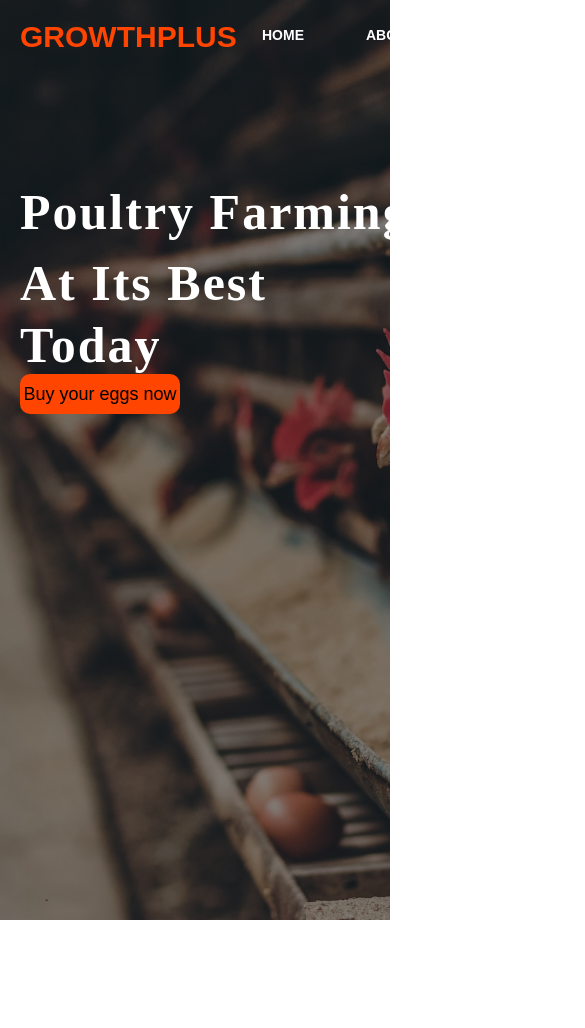
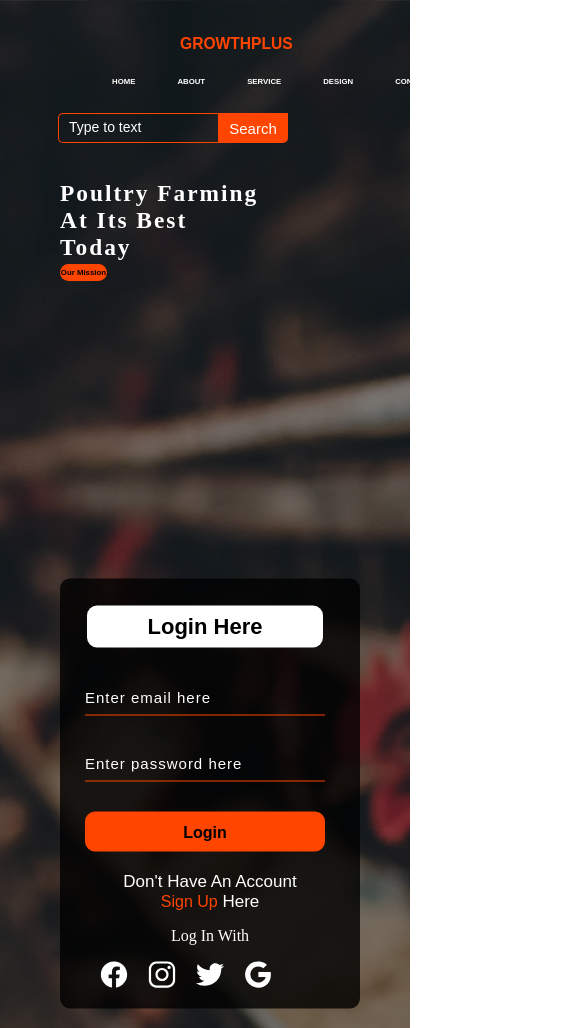
Before and after one commit to Raikage-19/GrowthPlus, a plain HTML site: page index.html in a window 390 px wide. Shown: the top 1028 px of the page, 585 px wide, since content can reach past the window. Before the commit the page ends 920 px from the top, so only its background shows below. Drawn offline with nearby package versions, Linux system fonts and the light colour scheme.

Commit message:
Add files via upload

```diff
--- a/index.html
+++ b/index.html
@@ -29,7 +29,7 @@
 
         <div class="content">
                <h1>Poultry Farming<br>At Its Best<span></span><br>Today</h1>
-               <p><button class="cn"><a href="#">Buy your eggs now</a></button></p>
+               <p><button class="cn"><a href="#">Our Mission</a></button></p>
 
                <div class="form">
                    <h2>Login Here</h2>
@@ -45,8 +45,9 @@
                       <a href="#"><ion-icon name="logo-facebook"></ion-icon></a>
                       <a href="#"><ion-icon name="logo-instagram"></ion-icon></a>
                       <a href="#"><ion-icon name="logo-twitter"></ion-icon></a>
-                      <a href="#"><ion-icon name="logo-facebook"></ion-icon></a>
-                      <a href="#"><ion-icon name="logo-facebook"></ion-icon></a>
+                      <a href="#"><ion-icon name="logo-google"></ion-icon></a>
+                   </div>
+
                    </div>
                </div>
         </div>
--- a/style.css
+++ b/style.css
@@ -153,6 +153,7 @@ ul li a:hover {
     text-decoration: none;
     color: black;
     transition: 4s ease-in-out;
+    font-weight: bold
 }
 
 .cn:hover {
@@ -253,7 +254,245 @@ ul li a:hover {
     text-align: center;
 }
 
-.icons a {
+.icon a{
     text-decoration: none;
     color: #fff;
 }
+
+.icon ion-icon{
+    color: #fff;
+    font-size: 30px;
+    padding-left: 14px;
+    padding-top: 5px;
+    transition: 0.3s ease;
+}
+
+.icon ion-icon:hover{
+    color: orangered;
+}
+
+@media screen and (max-width:1200px){
+    .navbar{
+        width: 100%;
+        height: 100px;
+    }
+    ul{
+        margin-left: 30px;
+    }
+    ul li{
+        margin-left: 60px;
+    }
+    ul li a{
+        font-size: 1.6vw;
+    }
+    .search{
+        margin-top: 3px;
+        margin-left: 290px;
+    }
+    .srch{
+        height: 40px;
+        width: 190px;
+        font-size: 14px;
+    }
+    .btn{
+        height: 40px;
+        width: 80px;
+    }
+
+    .content{
+        width: 100%;
+    }
+    .content h1, .content span{
+        font-size: 4.5vw;
+    }
+    .content .par{
+        width: 9%;
+        font-size: 1.5vw;
+    }
+    .content .cn{
+        width: 13%;
+        height: 3.5vw;
+        font-size: 1.8vw;
+    }
+    .content a{
+        font-size: 1.6vw;
+    }
+}
+
+@media screen and (max-width:1170px) {
+/**Login-box**/
+     .main{
+         padding-left: 20px;
+         height: 180vh;
+     }
+     .form {
+        margin-left: -30px;
+        width: 250px;
+        height: 380px;
+        background: linear-gradient(to top, rgba(0, 0, 0, 0.8)50%, rgba(0, 0, 0, 0.8)50%);
+        position: absolute;
+        top: 420px;
+        left: 50px;
+        transform: translate(0%,-5%);
+        border-radius: 10px;
+        padding: 25px;
+    }
+    .form input {
+        width: 240px;
+        height: 35px;
+        background: transparent;
+        border-bottom: 1px solid orangered;
+        border-top: none;
+        border-right: none;
+        border-left: none;
+        color: #fff;
+        font-size: 15px;
+        letter-spacing: 1px;
+        margin-top: 30px;
+        font-family: sans-serif;
+    }
+    .btnn a{
+        font-size: 16px;
+    }
+    .form .link a{
+        font-size: 16px;
+    }
+}
+
+@media screen and (max-width:830px) {
+    /**Tablet**/
+    .content{
+        margin-top: 120px;
+        width: 80%;
+        margin-left: 40px;
+    }
+    .content h1, .content span{
+        font-size: 6vw;
+    }
+    .content .par{
+        width: 90%;
+        font-size: 1.8vw;
+    }
+    .content .cn{
+        width: 15%;
+        height: 4.5vw;
+        font-size: 2vw;
+    }
+    .content a{
+        font-size: 2vw;
+    }
+    .logo{
+        margin-left: 240px;
+        width: 100%;
+        margin-top: 15px;
+        font-size: 5vw;
+    }
+    .menu{
+        width: 100%;
+    }
+    ul{
+        margin-top: -5px;
+        margin-left: 5px;
+    }
+    ul li{
+        margin-left: 60px;
+    }
+    ul li a{
+        font-size: 2vw;
+    }
+    .search{
+        margin-top: -20px;
+        margin-left: 60px;
+    }
+    .srch{
+        height: 30px;
+        width: 160px;
+    }
+    .btn{
+        height: 30px;
+        width: 70px;;
+    }
+    .main{
+        padding-left: 20px;
+        height: 180vh;
+    }
+    .form {
+       margin-left: -30px;
+       width: 250px;
+       height: 380px;
+       background: linear-gradient(to top, rgba(0, 0, 0, 0.8)50%, rgba(0, 0, 0, 0.8)50%);
+       position: absolute;
+       top: 420px;
+       left: 50px;
+       transform: translate(0%,-5%);
+       border-radius: 10px;
+       padding: 25px;
+   }
+   .form input {
+       width: 240px;
+       height: 35px;
+       background: transparent;
+       border-bottom: 1px solid orangered;
+       border-top: none;
+       border-right: none;
+       border-left: none;
+       color: #fff;
+       font-size: 15px;
+       letter-spacing: 1px;
+       margin-top: 30px;
+       font-family: sans-serif;
+   }
+   .btnn a{
+       font-size: 16px;
+   }
+   .form .link a{
+       font-size: 16px;
+   }
+}
+
+@media screen and (max-width:600px) {
+    .content{
+        margin-top: 80px;
+        margin-left: 20px;
+    }
+    .search{
+        margin-top: -40px;
+        margin-left: 42px;
+    }
+    .logo{
+        margin-left: 180px;
+        font-size: 4vw;
+    }
+    ul{
+        margin-top: -25px;
+        margin-left: 50px;
+    }
+    ul li{
+        margin-left: 50px;
+    }
+    ul li a{
+        font-size: 2vw;
+    }
+}
+
+@media screen and (max-width:450px) {
+    /**Phones**/
+
+    .logo{
+        margin-left: 140px;
+        font-size: 4vw;
+    }
+    ul{
+        margin-top: -25px;
+    }
+    ul li{
+        margin-left: 42px;
+    }
+    ul li a{
+        font-size: 2vw;
+    }
+    .search{
+        margin-top: -40px;
+        margin-left: 38px;
+    }
+}
```
